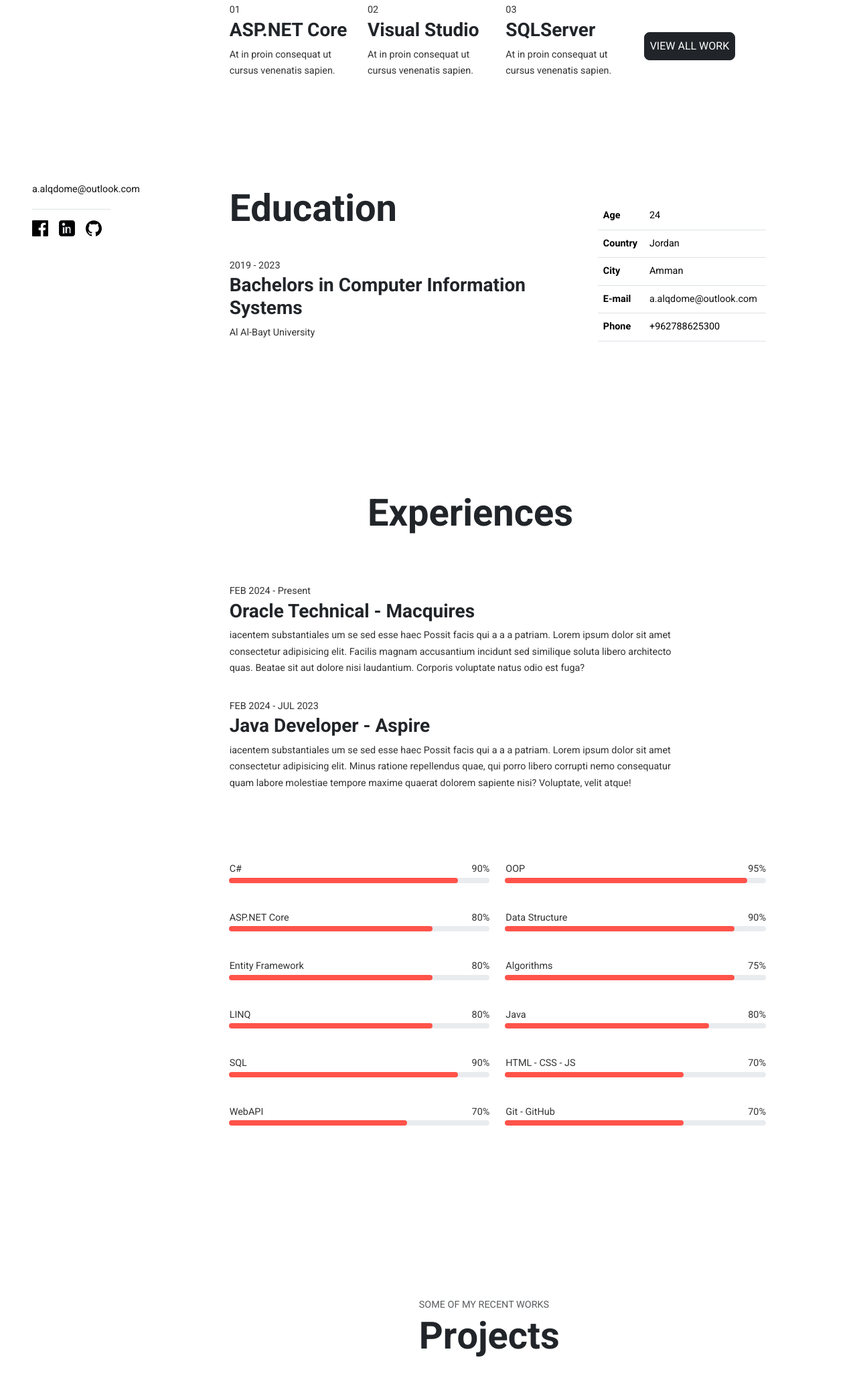
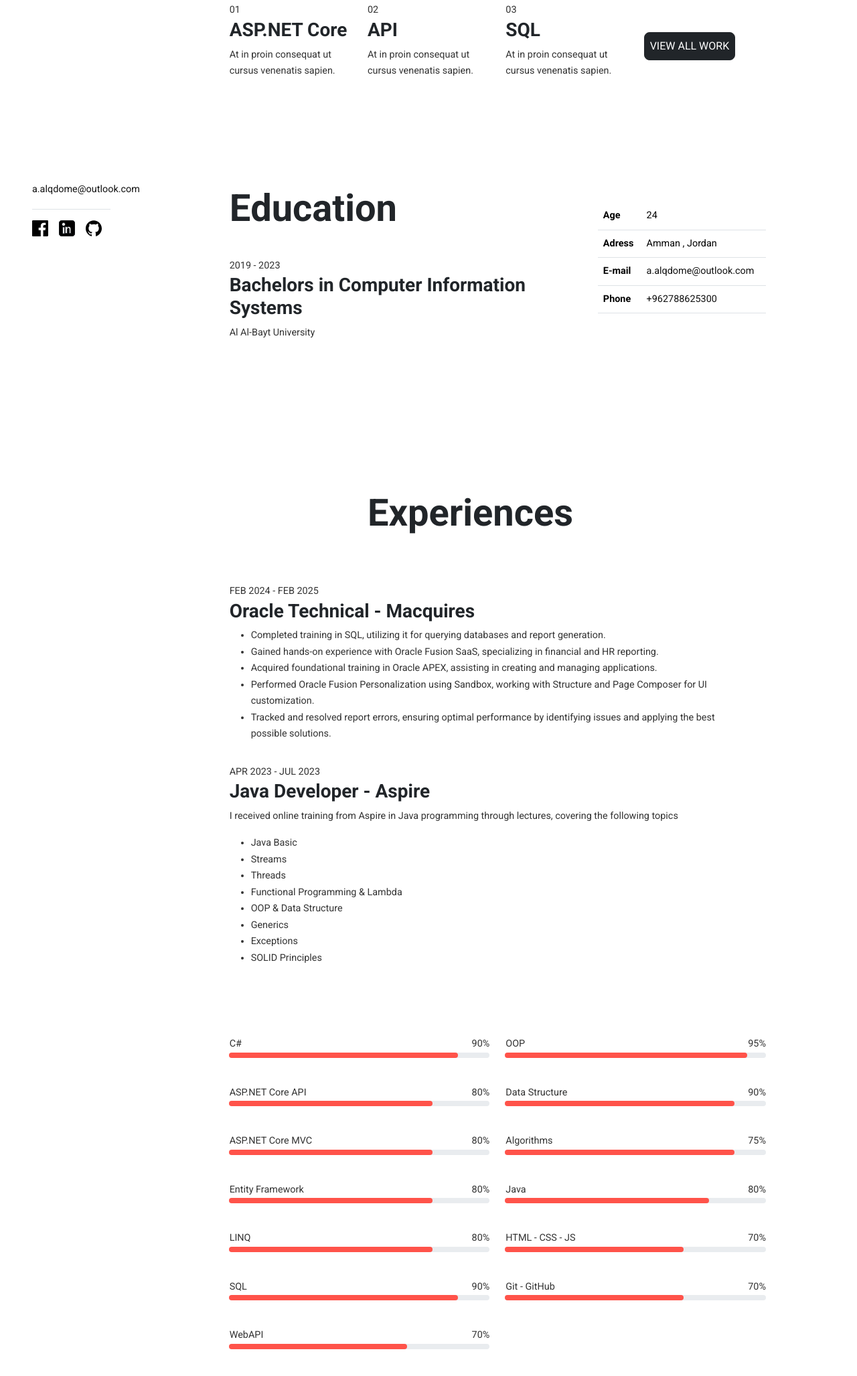
Before and after one commit to ahmad-alqdome/Protofilo, a plain HTML site: page index.html in a window 1280 px wide. Shown: the part 431-2486 px from the top of the page at 67% size. Drawn offline with nearby package versions, Linux system fonts and the light colour scheme.

Commit message:
Update my info

```diff
--- a/index.html
+++ b/index.html
@@ -241,7 +241,9 @@
                 <div class="banner-content my-1 pt-1 my-lg-5 pt-lg-5" data-aos="fade-in">
                   <span class="text-muted text-uppercase">Backend / Developer</span>
                   <h1 class="banner-title display-5 lh-1 txt-fx slide-up">AHMAD ALQDOME</h1>
-                  <p>Lorem ipsum, dolor sit amet consectetur adipisicing elit. Iusto dignissimos eligendi asperiores voluptate ad, odit ea rem accusamus quos porro. Ipsam, asperiores? Rerum porro reprehenderit fugiat aliquam sapiente modi totam?</p>
+                  <p>I am a backend developer with a passion for problem-solving, a deep curiosity for new technologies, and a love for challenges. A fast and
+                    self-motivated learner, I am driven toward success and continuously seek to innovate.
+                  </p>
                 </div>
               </div>
             </div>
@@ -258,14 +260,14 @@
               <div class="col-lg-3">
                 <div class="icon-box" data-aos="fade-up" data-aos-delay="100">
                   <span>02</span>
-                  <h3 class="sub-heading">Visual Studio</h3>
+                  <h3 class="sub-heading">API</h3>
                   <p>At in proin consequat ut cursus venenatis sapien.</p>
                 </div>
               </div>
               <div class="col-lg-3">
                 <div class="icon-box" data-aos="fade-up" data-aos-delay="200">
                   <span>03</span>
-                  <h3 class="sub-heading">SQLServer</h3>
+                  <h3 class="sub-heading">SQL</h3>
                   <p>At in proin consequat ut cursus venenatis sapien.</p>
                 </div>
               </div>
@@ -296,20 +298,16 @@
                         <td>24</td>
                       </tr>
                       <tr>
-                        <th>Country</th>
-                        <td>Jordan</td>
-                      </tr>
-                      <tr>
-                        <th>City</th>
-                        <td>Amman </td>
+                       <th>Adress</th>
+                       <td>Amman , Jordan</td>
                       </tr>
                       <tr>
                         <th>E-mail</th>
-                        <td><a href="#">a.alqdome@outlook.com</a></td>
+                        <td><a href="mailto:a.alqdome@outlook.com">a.alqdome@outlook.com</a></td>
                       </tr>
                       <tr class="no-border-bottom">
                         <th>Phone</th>
-                        <td>+962788625300</td>
+                        <td><a href="tel:+962788625300">+962788625300</a></td>
                       </tr>
                     </tbody>
                   </table>
@@ -327,19 +325,38 @@
             </div>
 
             <div class="row">
-              <div class="col-lg-10 pb-5">
+              <div class="col-lg-11 pb-5">
                 <div class="data-info" data-aos="fade-up" data-aos-delay="300">
-                    <span class="meta-date">FEB 2024 - Present</span>
+                    <span class="meta-date">FEB 2024 - FEB 2025</span>
                     <h3 class="info-title">Oracle Technical - Macquires</h3>
-                    <p>iacentem substantiales um se sed esse haec Possit facis qui a a a patriam. Lorem ipsum dolor sit amet consectetur adipisicing elit. Facilis magnam accusantium incidunt sed similique soluta libero architecto quas. Beatae sit aut dolore nisi laudantium. Corporis voluptate natus odio est fuga?</p>
-                </div>
+                    <ul>
+                      <li>Completed training in SQL, utilizing it for querying databases and report generation.</li>
+                      <li>Gained hands-on experience with Oracle Fusion SaaS, specializing in financial and HR reporting.</li>
+                      <li>Acquired foundational training in Oracle APEX, assisting in creating and managing applications.</li>
+                      <li>Performed Oracle Fusion Personalization using Sandbox, working with Structure and Page Composer for UI customization.</li>
+                      <li>Tracked and resolved report errors, ensuring optimal performance by identifying issues and applying the best possible solutions.</li>
+                  </ul>
+
+                  </div>
                 <div class="data-info py-3" data-aos="fade-up" data-aos-delay="200">
-                    <span class="meta-date">FEB 2024 - JUL 2023</span>
+                    <span class="meta-date">APR 2023 - JUL 2023</span>
                     <h3 class="info-title">Java Developer - Aspire</h3>
-                    <p>iacentem substantiales um se sed esse haec Possit facis qui a a a patriam. Lorem ipsum dolor sit amet consectetur adipisicing elit. Minus ratione repellendus quae, qui porro libero corrupti nemo consequatur quam labore molestiae tempore maxime quaerat dolorem sapiente nisi? Voluptate, velit atque!</p>
+                    <p>I received online training from Aspire in Java programming through lectures, covering the following topics</p>
+                    <ul class="two-column-list">
+                      <li>Java Basic</li>
+                      <li>Streams</li>
+                      <li>Threads</li>
+                      <li>Functional Programming & Lambda</li>
+                      <li>OOP & Data Structure</li>
+                      <li>Generics</li>
+                      <li>Exceptions</li>
+                      <li>SOLID Principles</li>
+                  </ul>
                 </div>
               </div>
             </div>
+
+
 
             <div class="row">
 
@@ -357,13 +374,23 @@
                     </li>
                     <li>
                       <div class="chart-header d-flex justify-content-between">
-                        <span class="skill-title">ASP.NET Core</span>
+                        <span class="skill-title">ASP.NET Core API</span>
                         <span class="percentage">80%</span>
                       </div>
                       <div class="chart-border">
                         <div class="chart-percentage eighty-percent"></div>
                       </div>
                     </li>
+                    <li>
+                      <div class="chart-header d-flex justify-content-between">
+                        <span class="skill-title">ASP.NET Core MVC</span>
+                        <span class="percentage">80%</span>
+                      </div>
+                      <div class="chart-border">
+                        <div class="chart-percentage eighty-percent"></div>
+                      </div>
+                    </li>
+
                     <li>
                       <div class="chart-header d-flex justify-content-between">
                         <span class="skill-title">Entity Framework</span>
@@ -479,14 +506,13 @@
             </div>
             <div class="swiper portfolio-Swiper portfolio-content py-4" data-aos="fade-up">
               <div class="swiper-wrapper">
-                <div class="swiper-slide">
+                <div class="swiper-slide ">
                   <div class="image-holder">
-                    <a href="single-portfolio.html" title="portfolio details"><img src="images/port-item1.jpg"
+                    <a href="https://github.com/ahmad-alqdome/Emergency-JO?tab=readme-ov-file" title="portfolio details"><img src="images/EMERGENCYJOLOGO.png"
                         alt="portfolio" class="img-fluid"></a>
                   </div>
                   <div class="caption d-flex justify-content-between align-items-center">
-                    <div class="title">nostaligia portrait copy</div>
-                    <a href="#" class="image-format bg-orange">svg</a>
+                    <div class="title">Emergency Jo</div>
                   </div>
                 </div>
                 <div class="swiper-slide">
--- a/style.css
+++ b/style.css
@@ -1,26 +1,4 @@
-/*
-Theme Name: Julie Creative Portfolio
-Theme URI: https://templatesjungle.com/
-Author: TemplatesJungle
-Author URI: https://templatesjungle.com/
-Description: Julie Creative Portfolio is specially designed product packaged for designers portfolio websites.
-Version: 1.1
-*/
 
-/*--------------------------------------------------------------
-This is main CSS file that contains custom style rules used in this template
---------------------------------------------------------------*/
-
-/*------------------------------------*\
-    Table of contents
-\*------------------------------------*/
-/*------------------------------------------------
-CSS STRUCTURE:
-
-1. VARIABLES
-2. GENERAL TYPOGRAPHY
-
---------------------------------------------------------------*/
 :root,
 [data-bs-theme=light] {
   --heading-font: "Roboto", Verdana, serif;
@@ -471,16 +449,25 @@ width: 95%;
 .slide-clip .swiper-slide .image-holder {
   clip-path: inset(100% 0 0 0);
   display: block;
+  background-color: #000;
+
 }
 
 .slide-clip .swiper-slide.swiper-slide-active .image-holder {
   animation: 1s slide-clip forwards;
+
 }
 
 .slide-clip .swiper-slide.swiper-slide-prev .image-holder,
 .slide-clip .swiper-slide.swiper-slide-next .image-holder {
   animation: 1s slide-down;
+  text-align: center;
 }
+
+swiper-slide
+{
+text-align: center;}
+
 
 @keyframes slide-clip {
   0% {
```
Also changed, not shown: images/EMERGENCYJOLOGO.png (added).
